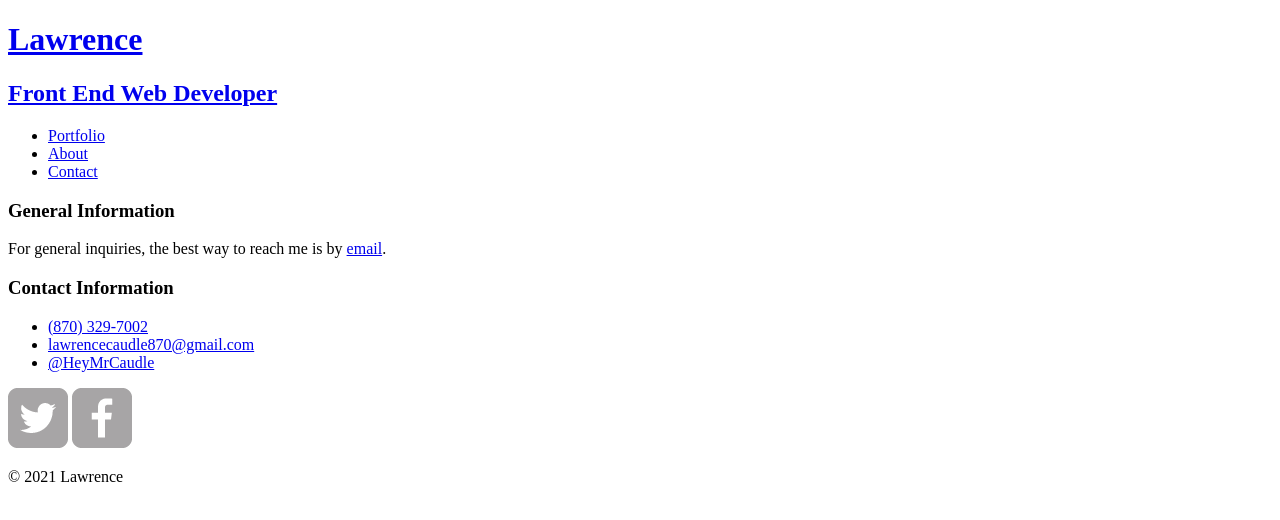
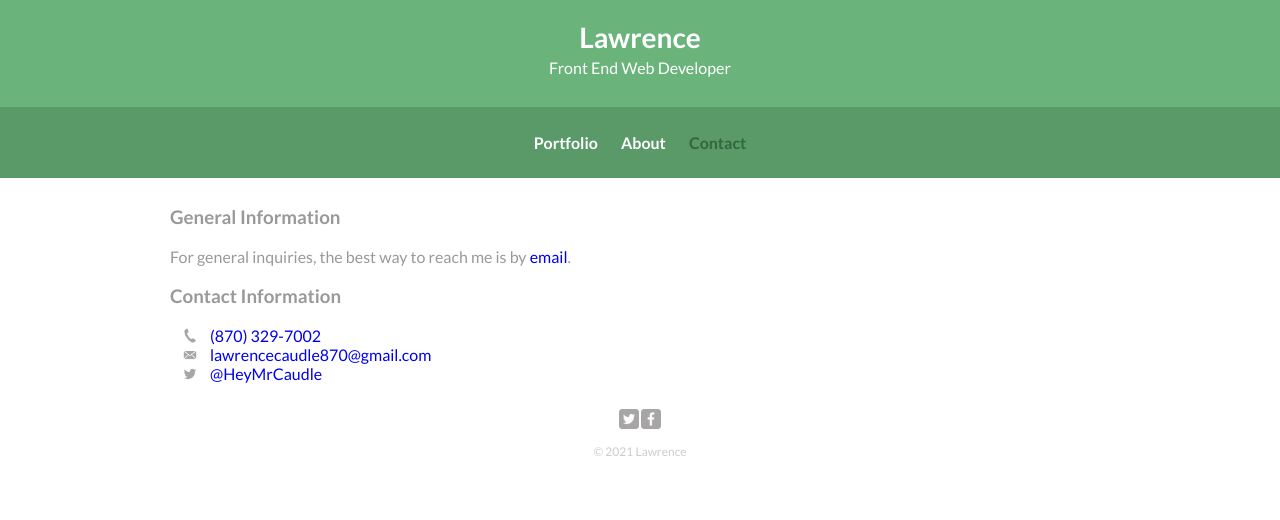
Before and after one commit to ltc870/portfolio, a plain HTML site: page contact.html in a window 1280 px wide. Drawn offline with Linux system fonts and the light colour scheme.

Commit message:
added styles

```diff
--- a/contact.html
+++ b/contact.html
@@ -5,12 +5,18 @@
     <meta http-equiv="X-UA-Compatible" content="IE=edge">
     <meta name="viewport" content="width=device-width, initial-scale=1.0">
     <title>Lawrence | Front End Web Developer</title>
+    <!-- FONTS -->
+    <link rel="preconnect" href="https://fonts.googleapis.com">
+    <link rel="preconnect" href="https://fonts.gstatic.com" crossorigin>
+    <link href="https://fonts.googleapis.com/css2?family=Lato:wght@300;400;700&display=swap" rel="stylesheet">
+    <!-- CSS -->
+    <link rel="stylesheet" href="/portfolio/css/main.css">
   </head>
   <body>
 
     <header>
 
-      <a href="index.html">
+      <a id="logo" href="index.html">
         <h1>Lawrence</h1>
         <h2>Front End Web Developer</h2>
       </a>
@@ -19,7 +25,7 @@
         <ul>
           <li><a href="index.html">Portfolio</a></li>
           <li><a href="about.html">About</a></li>
-          <li><a href="#">Contact</a></li>
+          <li><a href="#" class="selected">Contact</a></li>
         </ul>
       </nav>
     </header>
@@ -32,18 +38,18 @@
 
       <section id="secondary">
         <h3>Contact Information</h3>
-        <ul>
-          <li><a href="tel:8703297002">(870) 329-7002</a></li>
-          <li><a href="mailto:lawrencecaudle870.com">lawrencecaudle870@gmail.com</a></li>
-          <li><a href="https://twitter.com" target="_blank">@HeyMrCaudle</a></li>
+        <ul class="contact-info">
+          <li class="phone"><a href="tel:8703297002">(870) 329-7002</a></li>
+          <li class="email"><a href="mailto:lawrencecaudle870.com">lawrencecaudle870@gmail.com</a></li>
+          <li class="twitter"><a href="https://twitter.com" target="_blank">@HeyMrCaudle</a></li>
         </ul>
       </section>
 
     </div>
 
     <footer>
-      <a href="https://twitter.com" target="_blank"><img src="/portfolio/img/twitter-wrap.png" alt="twitter"></a>
-      <a href="https://facebook.com" target="_blank"><img src="/portfolio/img/facebook-wrap.png" alt="twitter"></a>
+      <a href="https://twitter.com" target="_blank"><img class="social-icon" src="/portfolio/img/twitter-wrap.png" alt="twitter"></a>
+      <a href="https://facebook.com" target="_blank"><img class="social-icon" src="/portfolio/img/facebook-wrap.png" alt="twitter"></a>
       <p>&copy; 2021 Lawrence</p>
     </footer>
 
--- /dev/null
+++ b/css/main.css
@@ -0,0 +1,147 @@
+/*****************
+GENERAL
+*****************/
+ul {
+  list-style: none;
+  padding: 0px;
+}
+
+a {
+  text-decoration: none;
+}
+
+img {
+  max-width: 100%;
+}
+
+body {
+  font-family: 'Lato', sans-serif;
+  margin: 0px;
+}
+
+h1 {
+  font-size: 1.75rem;
+  font-weight: 700;
+  margin-top: 0px;
+  padding-top: 20px;
+}
+
+h2 {
+  font-size: 1rem;
+  font-weight: 400;
+  margin: -15px 0 0 0;
+}
+
+#wrapper {
+  max-width: 940px;
+  margin: 0 auto;
+  padding: 10px;
+}
+
+/*****************
+COLORS
+*****************/
+body {
+  background-color: #ffffff;
+  color: #999;
+}
+
+header {
+  background-color: #6ab47b;
+}
+
+h1,
+h2,
+nav a {
+  color: #ffffff;
+}
+
+nav a:hover,
+nav a.selected {
+  color: #32673f;
+}
+
+/* color of the background for mobile */
+nav {
+  background-color: #599a68;
+}
+
+/*****************
+NAVIGATION
+*****************/
+nav li {
+  display: inline-block;
+}
+
+nav {
+  text-align: center;
+  padding: 10px;
+  margin: 30px 0 0;
+}
+
+nav a {
+  padding: 15px 10px;
+  font-weight: 700;
+}
+
+nav ul {
+  padding: 0px;
+}
+
+/*****************
+HEADER
+*****************/
+#logo {
+  text-align: center;
+}
+
+/*****************
+FOOTER
+*****************/
+footer {
+  text-align: center;
+  color: #ccc;
+  font-size: .75rem;
+}
+
+.social-icon {
+  width: 20px;
+  height: 20px;
+  margin: 0px;
+}
+
+/*****************
+PAGE: PORTFOLIO
+*****************/
+#gallery li {
+  background-color: #f5f5f5;
+}
+
+#gallery li p {
+  padding: 0 5% 5% 5%;
+  font-size: .75rem;
+  color: #7f858a;
+}
+
+/*****************
+PAGE: CONTACT
+*****************/
+.contact-info li.phone a {
+  background-image: url(../img/phone.png);
+}
+
+.contact-info li.email a {
+  background-image: url(../img/mail.png);
+}
+
+.contact-info li.twitter a {
+  background-image: url(../img/twitter.png);
+}
+
+.contact-info a {
+  display: block;
+  background-repeat: no-repeat;
+  background-size: 20px 20px;
+  padding: 0 0 0 30px;
+  margin: 0 0 0 10px;
+}
```
Also changed, not shown: about.html (+11 -5 lines), index.html (+11 -5 lines), img/IMG_7500.JPG (added), 2 other files.
